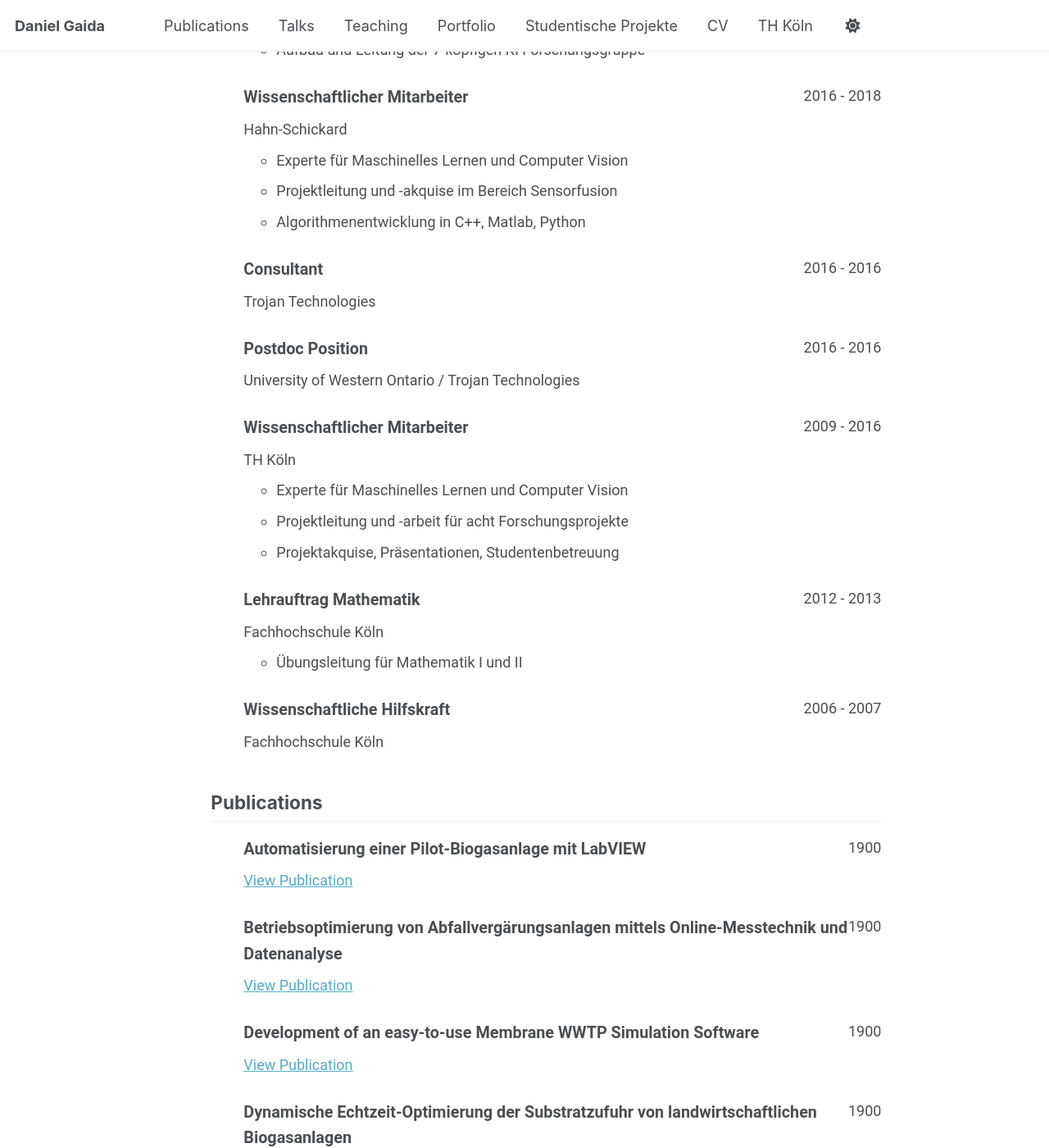
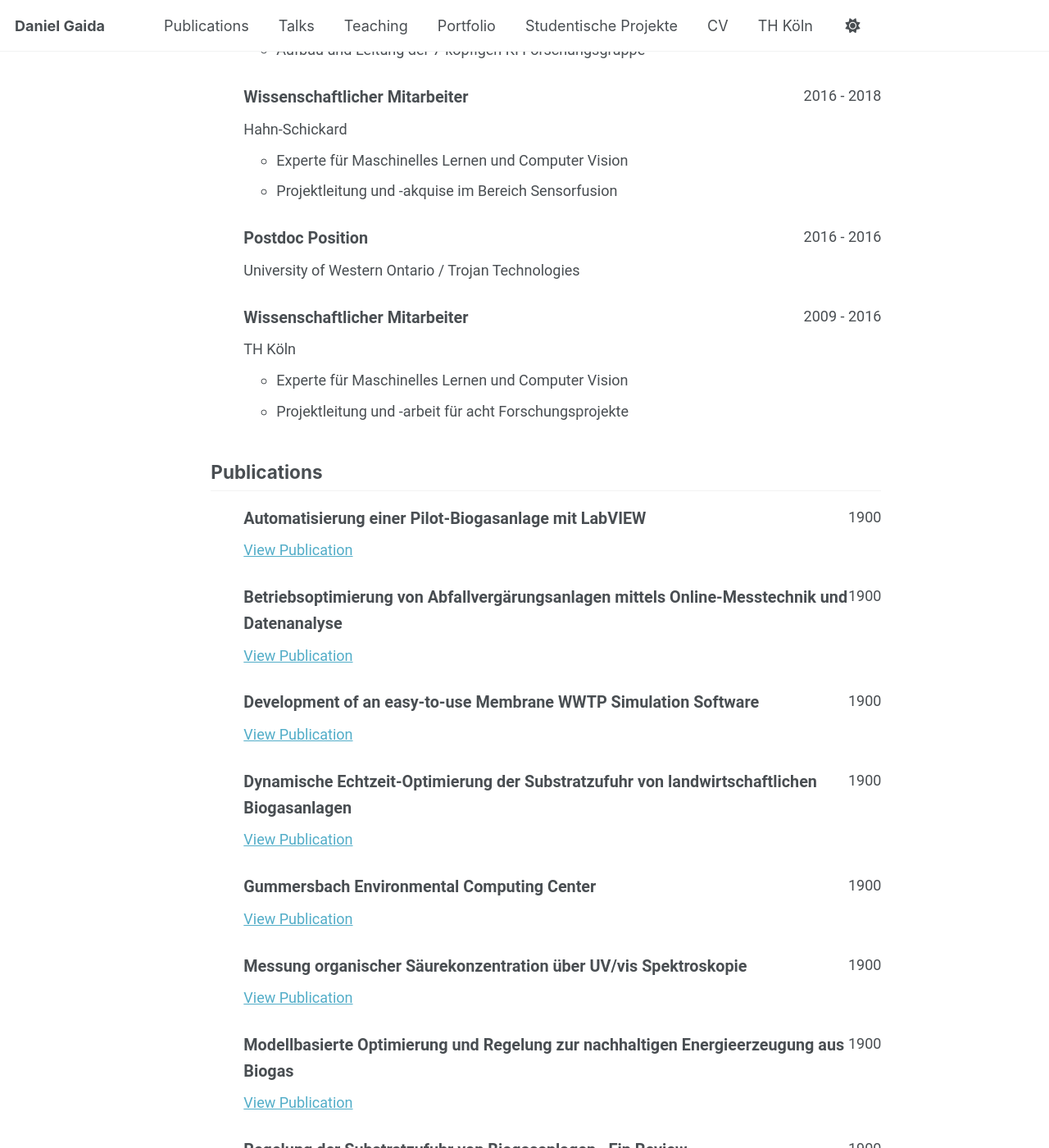
Before and after one commit to dgaida/dgaida.github.io, a Jekyll site: the page built from _pages/cv-json.md, in a window 1280 px wide and 1400 px high, scrolled down 1044 px. Shown: the whole window at 82% size. Built offline with Jekyll 4.4.1, drawn with Linux system fonts in a browser that asks for light colours; a script that is not in the unit is left out.

Commit message:
Remove redundant entries and clean up CV data

```diff
--- a/_data/cv.json
+++ b/_data/cv.json
@@ -63,18 +63,8 @@
       "summary": "",
       "highlights": [
         "Experte f\u00fcr Maschinelles Lernen und Computer Vision",
-        "Projektleitung und -akquise im Bereich Sensorfusion",
-        "Algorithmenentwicklung in C++, Matlab, Python"
+        "Projektleitung und -akquise im Bereich Sensorfusion"
       ]
-    },
-    {
-      "company": "Trojan Technologies",
-      "position": "Consultant",
-      "website": "",
-      "startDate": "2016",
-      "endDate": "2016",
-      "summary": "",
-      "highlights": []
     },
     {
       "company": "University of Western Ontario / Trojan Technologies",
@@ -94,29 +84,8 @@
       "summary": "",
       "highlights": [
         "Experte f\u00fcr Maschinelles Lernen und Computer Vision",
-        "Projektleitung und -arbeit f\u00fcr acht Forschungsprojekte",
-        "Projektakquise, Pr\u00e4sentationen, Studentenbetreuung"
+        "Projektleitung und -arbeit f\u00fcr acht Forschungsprojekte"
       ]
-    },
-    {
-      "company": "Fachhochschule K\u00f6ln",
-      "position": "Lehrauftrag Mathematik",
-      "website": "",
-      "startDate": "2012",
-      "endDate": "2013",
-      "summary": "",
-      "highlights": [
-        "\u00dcbungsleitung f\u00fcr Mathematik I und II"
-      ]
-    },
-    {
-      "company": "Fachhochschule K\u00f6ln",
-      "position": "Wissenschaftliche Hilfskraft",
-      "website": "",
-      "startDate": "2006",
-      "endDate": "2007",
-      "summary": "",
-      "highlights": []
     }
   ],
   "education": [
```
